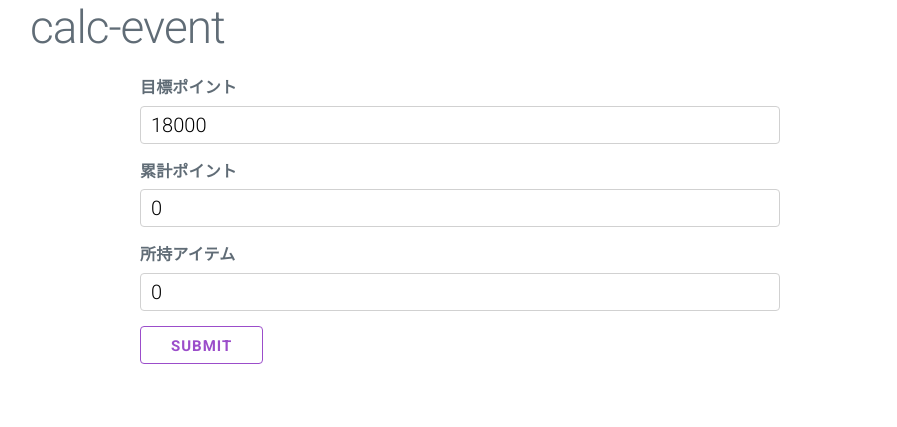
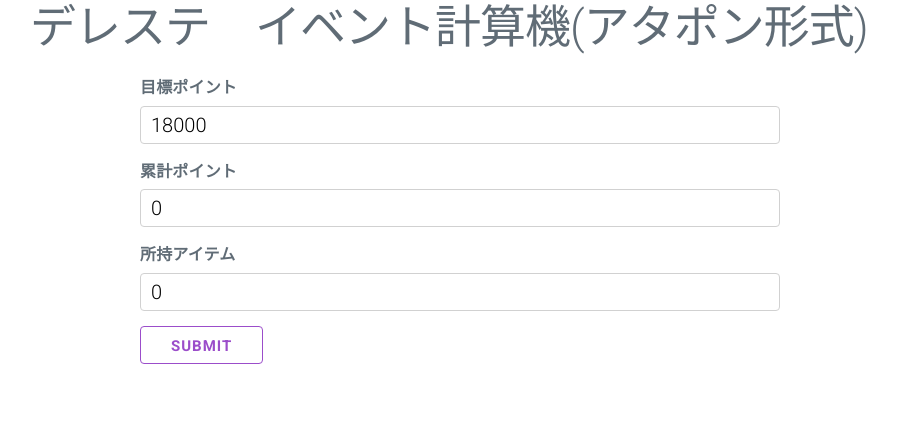
Before and after one commit to jagpotato/CalcEvent, a plain HTML site: page docs/index.html in a window 1280 px wide. Shown: the whole page, without its empty margins (180-1077 px from the left). Drawn offline with nearby package versions, Linux system fonts and the light colour scheme.

Commit message:
change header

```diff
--- a/docs/index.html
+++ b/docs/index.html
@@ -14,7 +14,7 @@
     <div class="row">
       <div class="column column-10"></div>
       <div class="column column-80">
-        <h1>calc-event</h1>
+        <h1>デレステ　イベント計算機(アタポン形式)</h1>
       </div>
       <div class="column column-10"></div>
     </div>
```
